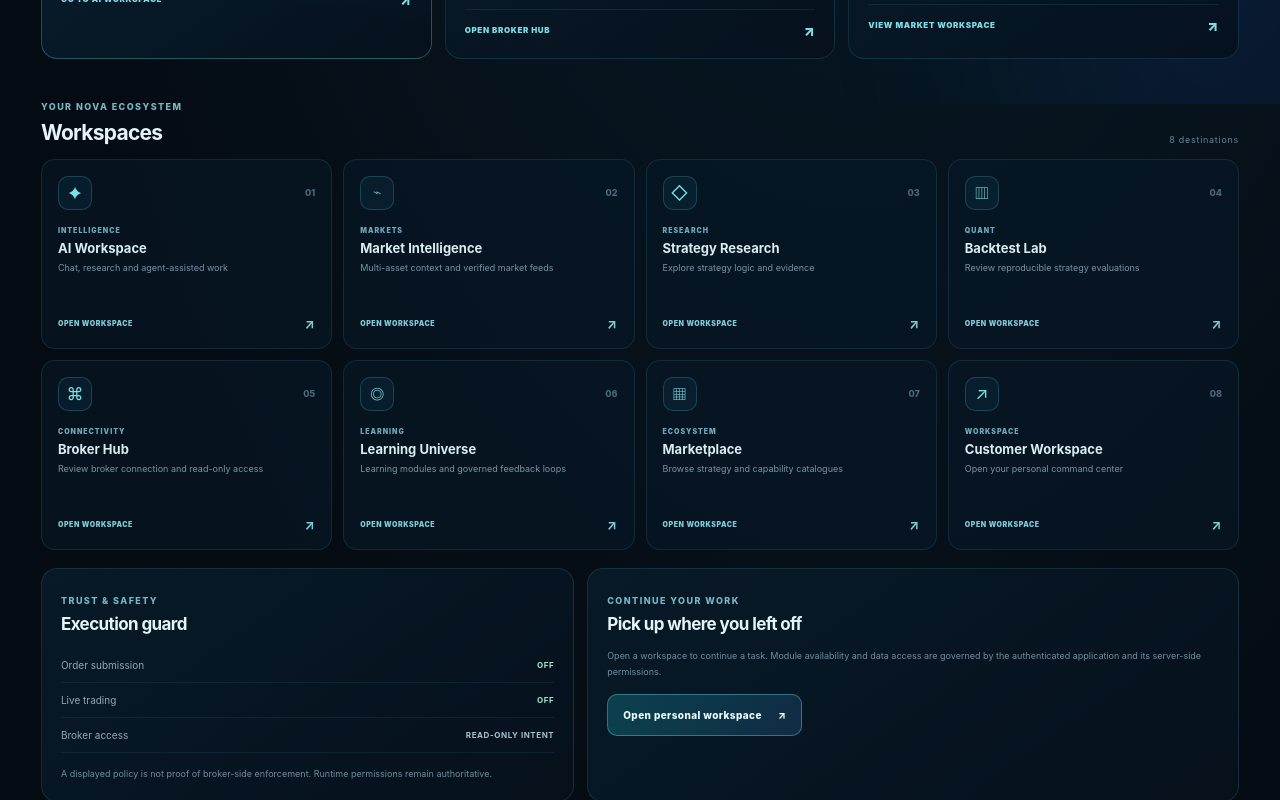
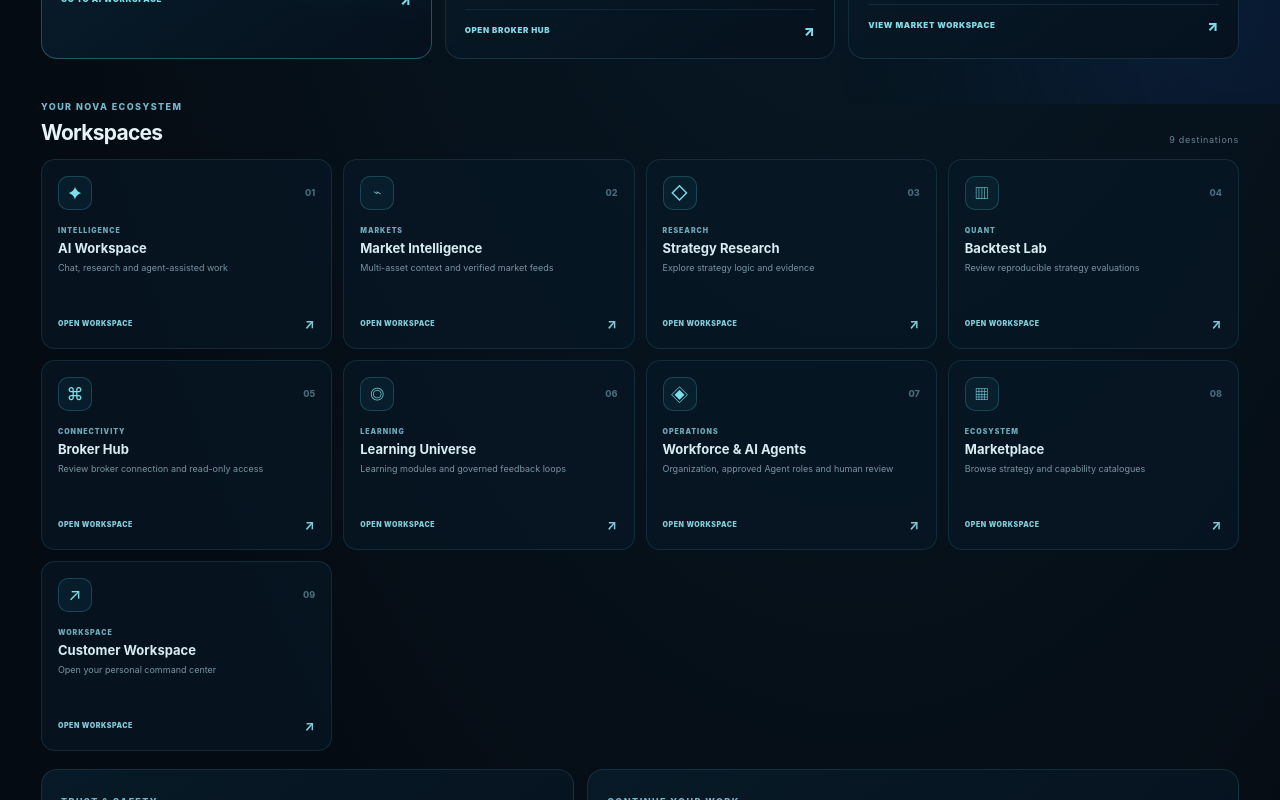
Before and after one commit to vutting895/VOOM_SYSTEM-NOVA-AI, a Next.js app in the folder frontend/: page / in a window 1280 px wide. Shown: the part 696-1496 px from the top of the page. Built offline with nearby package versions, Linux system fonts and the light colour scheme; no server answers.

Commit message:
feat(workforce): add Workforce workspace entry to NOVA dashboard

```diff
--- a/frontend/app/page.jsx
+++ b/frontend/app/page.jsx
@@ -12,6 +12,7 @@ const workspaces = [
   { label: 'Backtest Lab', description: 'Review reproducible strategy evaluations', href: '/backtest', tag: 'QUANT', icon: '▥' },
   { label: 'Broker Hub', description: 'Review broker connection and read-only access', href: '/broker', tag: 'CONNECTIVITY', icon: '⌘' },
   { label: 'Learning Universe', description: 'Learning modules and governed feedback loops', href: '/learning-universe', tag: 'LEARNING', icon: '◎' },
+  { label: 'Workforce & AI Agents', description: 'Organization, approved Agent roles and human review', href: '/workforce', tag: 'OPERATIONS', icon: '◈' },
   { label: 'Marketplace', description: 'Browse strategy and capability catalogues', href: '/marketplace', tag: 'ECOSYSTEM', icon: '▦' },
   { label: 'Customer Workspace', description: 'Open your personal command center', href: '/command-center', tag: 'WORKSPACE', icon: '↗' },
 ];
```
